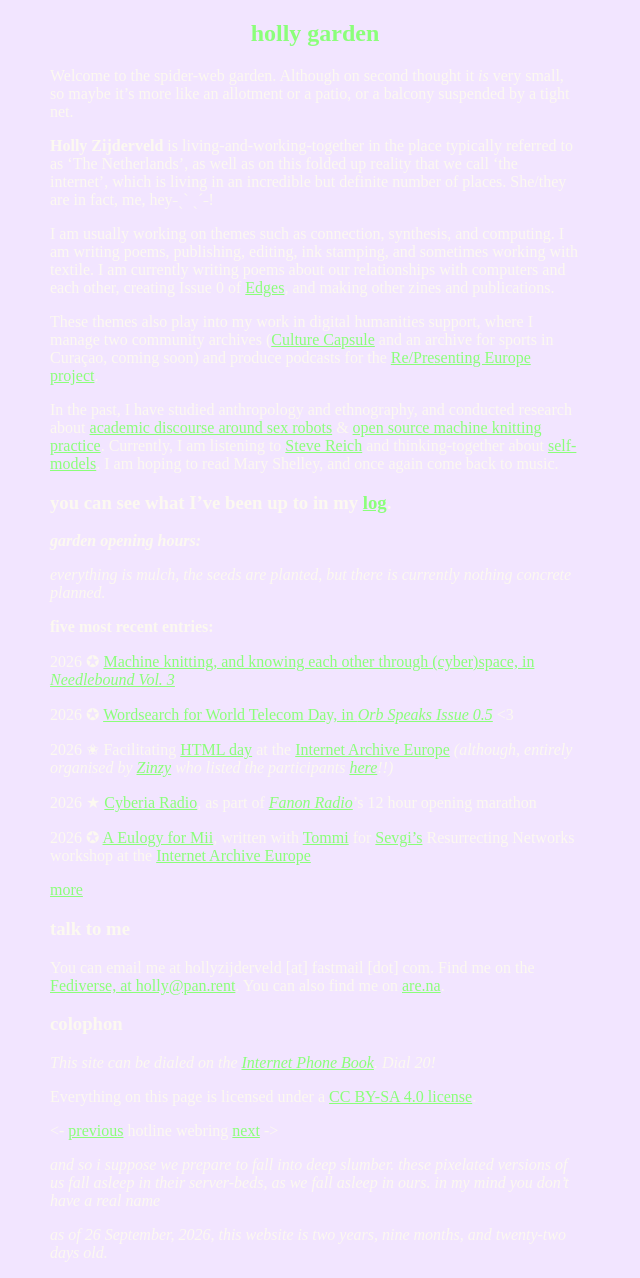
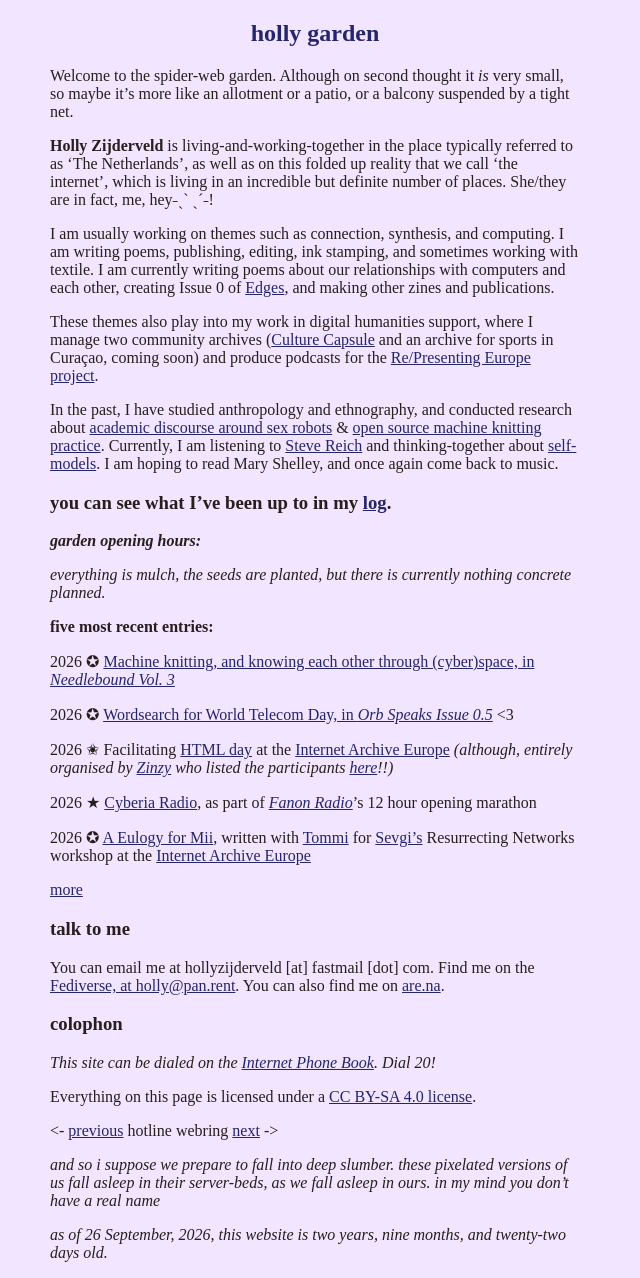
Before and after one commit to hollyz1jderveld/hollyz1jderveld.github.io, a Jekyll site: the page built from index.md, in a window 1280 px wide. Shown: the whole page, without its empty margins (0-640 px from the left). Built offline with Jekyll 4.4.1, drawn with Linux system fonts in a browser that asks for light colours; some web fonts are replaced; Markdown is read by kramdown in place of the engine named in the settings; our own code applies the rules of GitHub Pages for plain Markdown files.

Commit message:
Update style.css

```diff
--- a/assets/css/style.css
+++ b/assets/css/style.css
@@ -1,19 +1,19 @@
 body {
-    color:#FCF9F0;
+    color:#291D1D;
     background-color: #F2E5FF;
     margin-left: 50px;
     margin-right: 700px;
 }
 
 h2 {
-    color: #8BFF7A;
+    color: #25256B;
     text-align: center;
 }
 
 a:link {
-    color:#8BFF7A;
+    color:#25256B;
 }
 
 a:visited {
-    color:#8BFF7A;
+    color:#25256B;
 }
```
